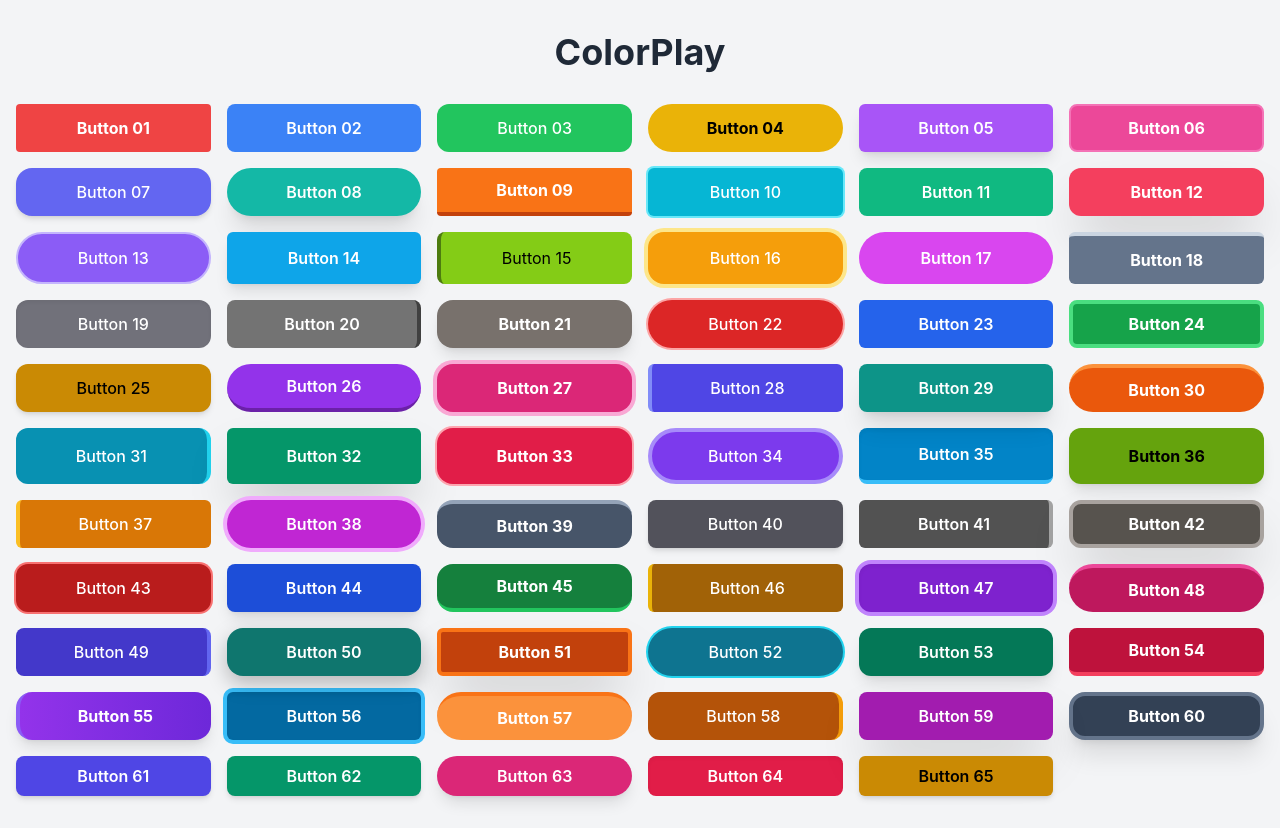
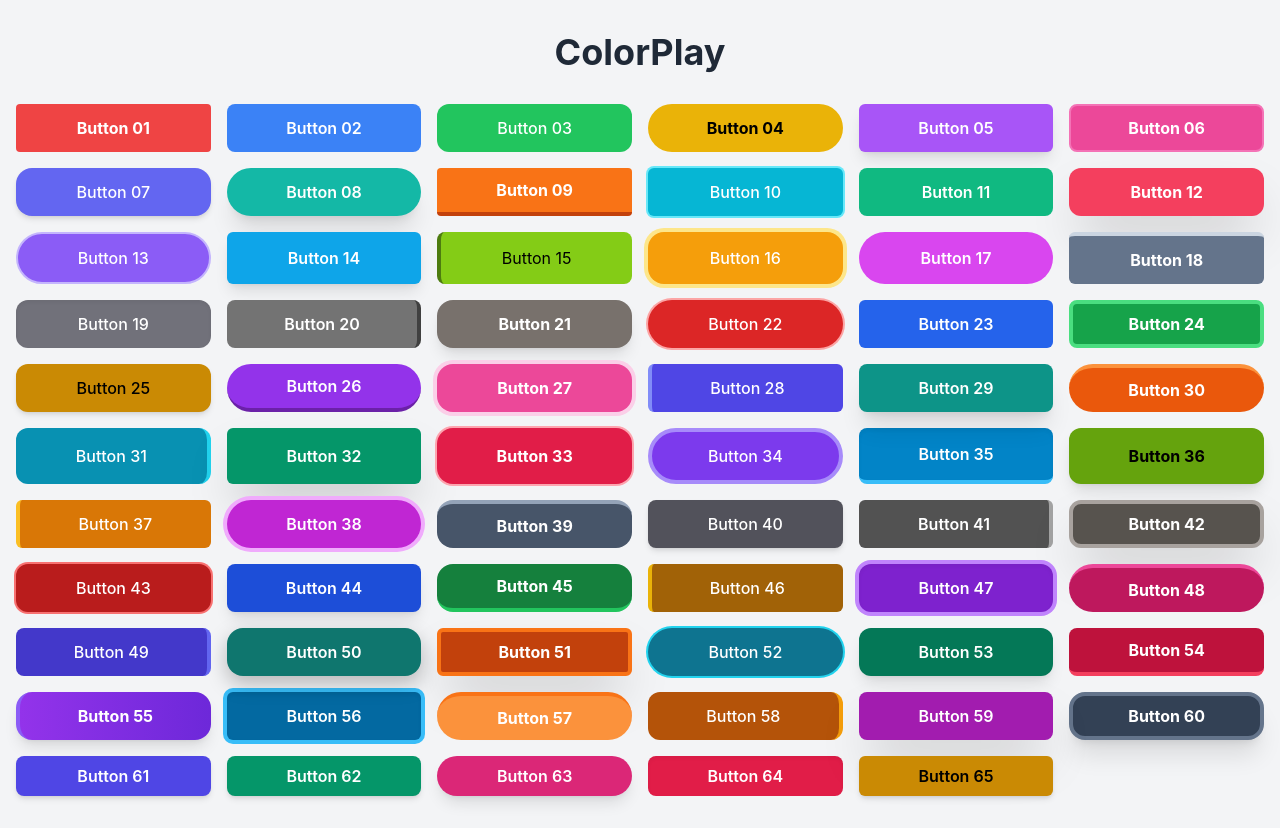
Before and after one commit to knowinGit-CSI/colorplay-2, a React (Create React App) app: page / in a window 1280 px wide. Built offline with nearby package versions, Linux system fonts and the light colour scheme.

Commit message:
ISSUE #39: update Button27 background to a lighter pink shade

```diff
--- a/src/components/buttons/Button27.js
+++ b/src/components/buttons/Button27.js
@@ -2,7 +2,7 @@
 
 const Button27 = ({ text = "Button 27" }) => {
   return (
-    <button className="bg-pink-600 hover:bg-pink-700 text-white font-bold py-2 px-4 rounded-2xl ring-4 ring-pink-300 transition duration-300">
+    <button className="bg-pink-500 hover:bg-pink-600 text-white font-bold py-2 px-4 rounded-2xl ring-4 ring-pink-200 transition duration-300">
       {text}
     </button>
   );
```
